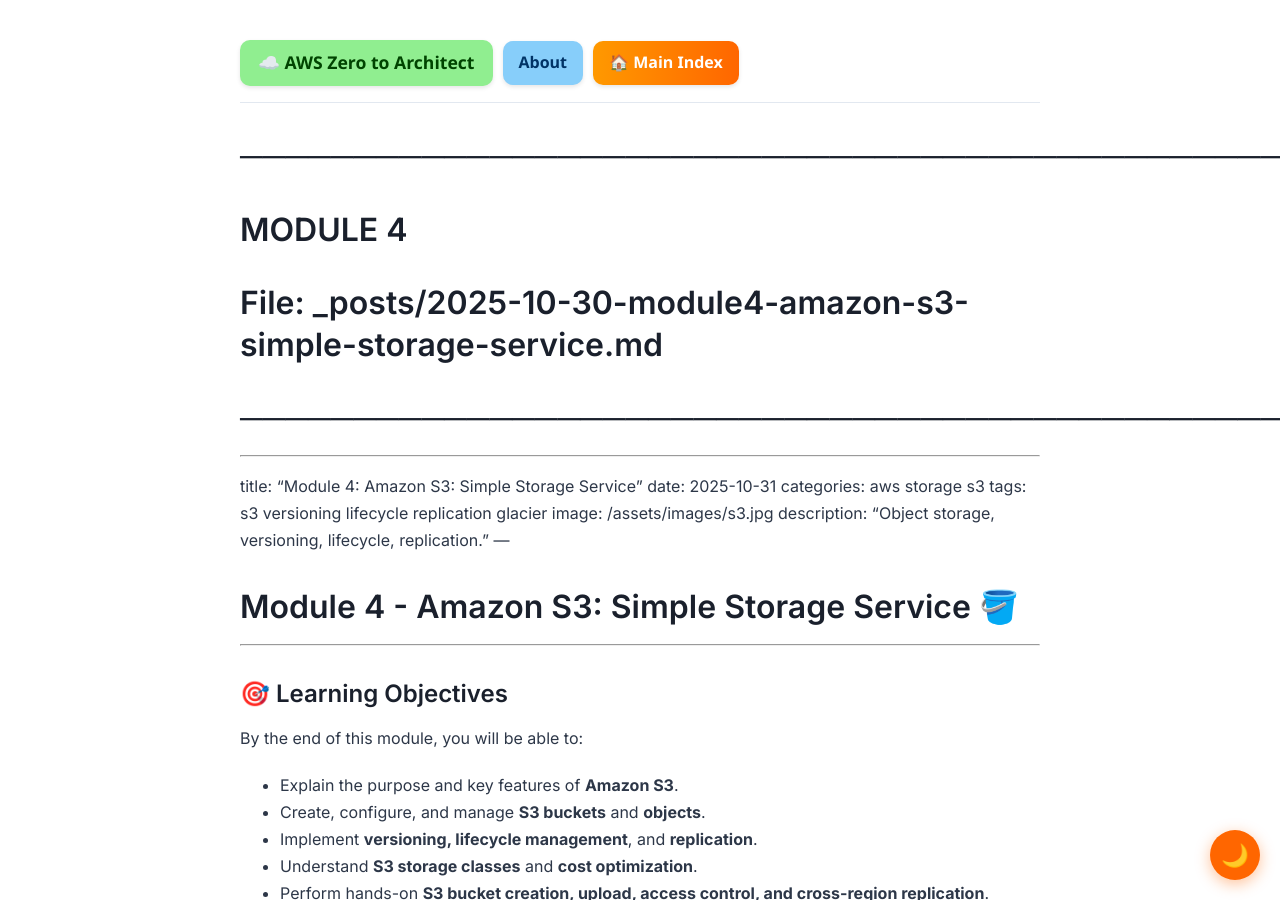
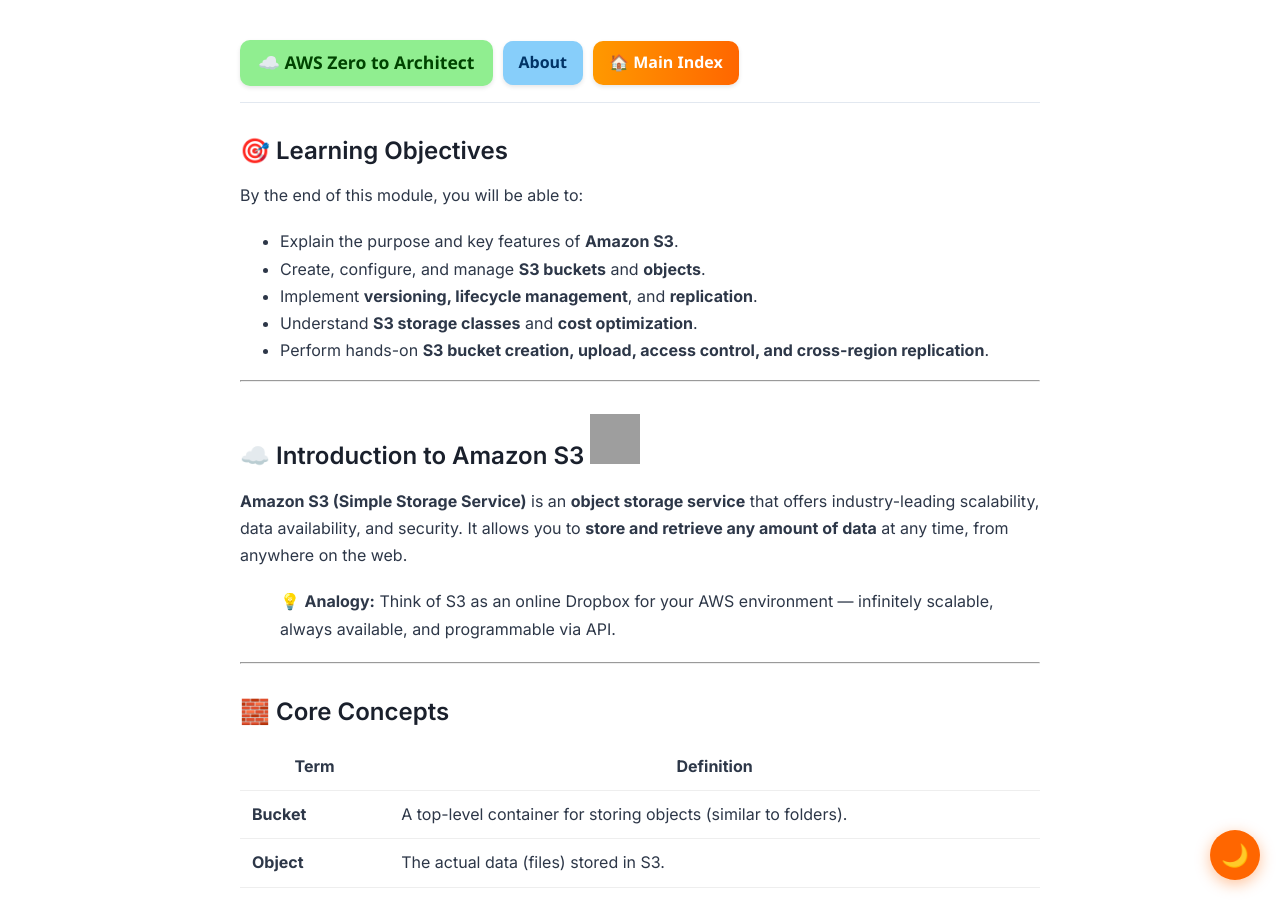
Before and after one commit to asiandevs/aws-zero-to-architect-blog, a Jekyll site: the page built from _posts/2025-10-30-module4-amazon-s3-simple-storage-service.md, in a window 1280 px wide and 900 px high. Built offline with Jekyll 4.4.1, drawn with Linux system fonts in a browser that asks for light colours; our own code applies the rules of GitHub Pages for plain Markdown files; grey boxes are pictures that could not be loaded.

Commit message:
Clean up module 4 S3 markdown file
Removed header comments and introductory section.

```diff
--- a/_posts/2025-10-30-module4-amazon-s3-simple-storage-service.md
+++ b/_posts/2025-10-30-module4-amazon-s3-simple-storage-service.md
@@ -1,7 +1,3 @@
-# ──────────────────────────────────────────────────────────────
-# MODULE 4
-# File: _posts/2025-10-30-module4-amazon-s3-simple-storage-service.md
-# ──────────────────────────────────────────────────────────────
 ---
 title: "Module 4: Amazon S3: Simple Storage Service"
 date: 2025-10-31
@@ -9,10 +5,6 @@ categories: aws storage s3
 tags: s3 versioning lifecycle replication glacier
 image: /assets/images/s3.jpg
 description: "Object storage, versioning, lifecycle, replication."
----
-
-# Module 4 - Amazon S3: Simple Storage Service 🪣
-
 ---
 
 ## 🎯 Learning Objectives
```
